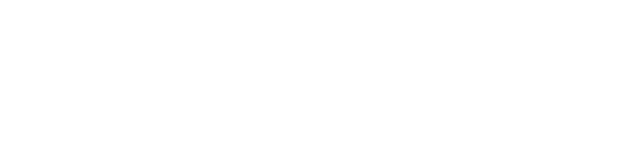
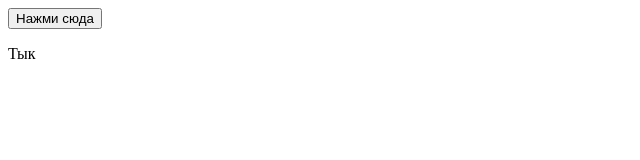
Before and after one commit to KirillF90/My-game, a plain HTML site: page index.html in a window 1280 px wide. Shown: the whole page, without its empty margins (0-640 px from the left). Drawn offline with Linux system fonts and the light colour scheme.

Commit message:
Изменил строки кода и добавил новыe

```diff
--- a/index.html
+++ b/index.html
@@ -3,9 +3,10 @@
 <head>
     <meta charset="UTF-8">
     <meta name="viewport" content="width=device-width, initial-scale=1.0">
-    <title>Document</title>
+    <title>Git</title>
 </head>
 <body>
-
+    <button>Нажми сюда</button>
+    <p>Тык</p>
 </body>
 </html>
```
